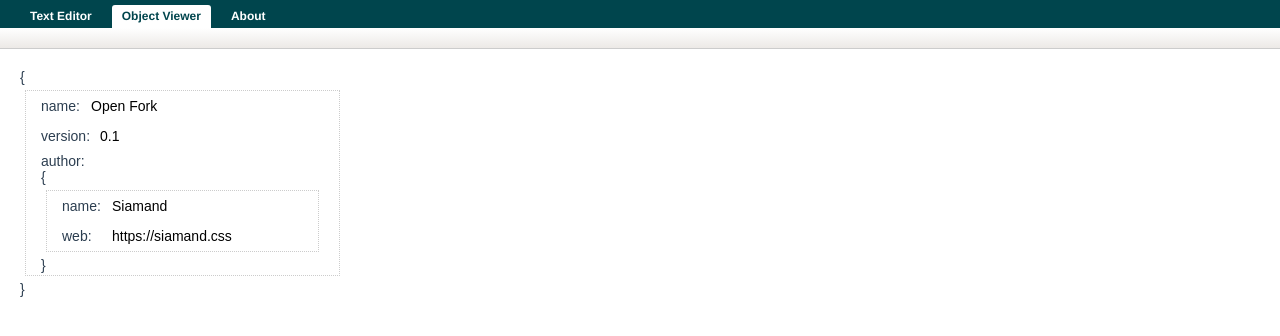
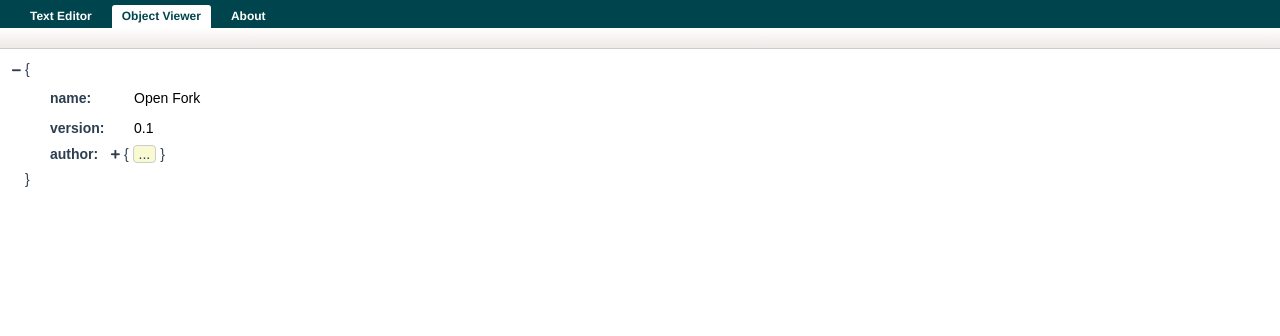
Before and after one commit to code-by-sia/OpenFork, a Vue app: page / in a window 1280 px wide. Both pictures are taken after a click on the item "Object Viewer". Shown: the top 336 px of the page. Built offline with nearby package versions, Linux system fonts and the light colour scheme.

Commit message:
feat: add +/- for expandability

```diff
--- a/src/ObjectViewer.vue
+++ b/src/ObjectViewer.vue
@@ -10,12 +10,33 @@ export default class ObjectViewer extends Vue {
   @Prop()
   name?: any;
 
+  @Prop()
+  isOpen?: boolean;
+
+  open = false;
+
   get objectValue() {
     return this.value;
   }
 
   set objectValue(newValue: any) {
     this.$emit("input", newValue);
+  }
+
+  get isArray() {
+    return Array.isArray(this.value);
+  }
+
+  get isObject() {
+    return typeof this.value === "object";
+  }
+
+  get expandable() {
+    return this.isArray || this.isObject;
+  }
+
+  mounted() {
+    this.open = this.isOpen || false;
   }
 
   onChange(name: string, change: any) {
@@ -25,9 +46,11 @@ export default class ObjectViewer extends Vue {
     this.$emit("input", this.objectValue);
     this.$emit("value-changed", this.objectValue);
   }
+
   onValueChanged() {
     this.$emit("input", this.objectValue);
   }
+
   applyType(newVal: any, name: string) {
     if (typeof this.value[name] == "number" && !isNaN(newVal)) {
       return newVal * 1;
@@ -38,19 +61,30 @@ export default class ObjectViewer extends Vue {
 </script>
 
 <template>
-  <div class="viewer">
+  <div class="object-viewer">
     <span v-if="name" class="name">{{ name }}:</span>
-    <div class="props" v-if="typeof value == 'object'">
-      <div class="array" v-if="Array.isArray(value)">
+    <div class="props" :class="{ open }" v-if="isObject">
+      <i
+        v-if="expandable"
+        :class="`icon fa fa-${open ? 'minus' : 'plus'}`"
+        @click="open = !open"
+      ></i>
+
+      <div class="array" v-if="isArray">
         [
-        <div class="item" v-for="(children, name) in value" :key="name">
-          <object-viewer :value="children" />
-        </div>
+        <template v-if="open">
+          <div class="item" v-for="(children, name) in value" :key="name">
+            <object-viewer :value="children" />
+          </div>
+        </template>
+        <template v-else>
+          <div class="place-holder" @click="open = true">...</div>
+        </template>
         ]
       </div>
       <template v-else>
         {
-        <div class="object">
+        <div class="object" v-if="open">
           <object-viewer
             v-for="(children, name) in value"
             :key="name"
@@ -59,6 +93,9 @@ export default class ObjectViewer extends Vue {
             @change="change => onChange(name, change)"
             @value-changed="onValueChanged"
           />
+        </div>
+        <div class="place-holder" @click="open = true" v-else>
+          ...
         </div>
         }
       </template>
@@ -73,20 +110,32 @@ export default class ObjectViewer extends Vue {
 </template>
 
 <style lang="scss" scoped>
-div.viewer {
+div.object-viewer {
   flex: 1;
+  display: flex;
   padding: 2px 15px;
   text-align: start;
+  align-content: flex-start;
+  align-items: flex-start;
 
   & div.props {
     text-align: start;
+    position: relative;
+
+    i.icon {
+      position: absolute;
+      left: -13px;
+      top: 4px;
+      font-size: 10px;
+    }
   }
 
   & input[type="text"] {
     margin: 0 5px;
     padding: 5px;
+    width: auto;
+    flex: 1;
 
-    width: auto;
     &:hover {
       padding: 4px;
       border: solid 1px #ccc;
@@ -95,12 +144,46 @@ div.viewer {
     }
   }
 }
+
 span.name {
+  display: inline;
+
+  min-width: 70px;
+  margin: auto 4px;
+  font-weight: bold;
+  cursor: pointer;
+
+  i.icon {
+    position: relative;
+    left: -20px;
+    top: 16px;
+    font-size: 12px;
+  }
+}
+
+.object {
+  border: dotted thin transparent;
+  &:hover {
+    border: dotted thin #cccccc;
+    border-radius: 5px;
+  }
+  margin: 5px;
+  display: none;
+}
+.place-holder {
   display: inline-block;
-  min-width: 40px;
+  border: solid thin #ccc;
+  padding: 0 5px;
+  border-radius: 4px;
+  cursor: pointer;
+  background: lightgoldenrodyellow;
+  &:hover {
+    background: yellow;
+  }
 }
-.object {
-  border: dotted thin #cccccc;
-  margin: 5px;
+.open {
+  .object {
+    display: block;
+  }
 }
 </style>
--- a/src/Viewer.vue
+++ b/src/Viewer.vue
@@ -26,7 +26,7 @@ export default class Viewer extends Vue {
 
 <template>
   <div class="viewer">
-    <object-viewer v-model="root" />
+    <object-viewer v-model="root" is-open="true" />
   </div>
 </template>
 
```
